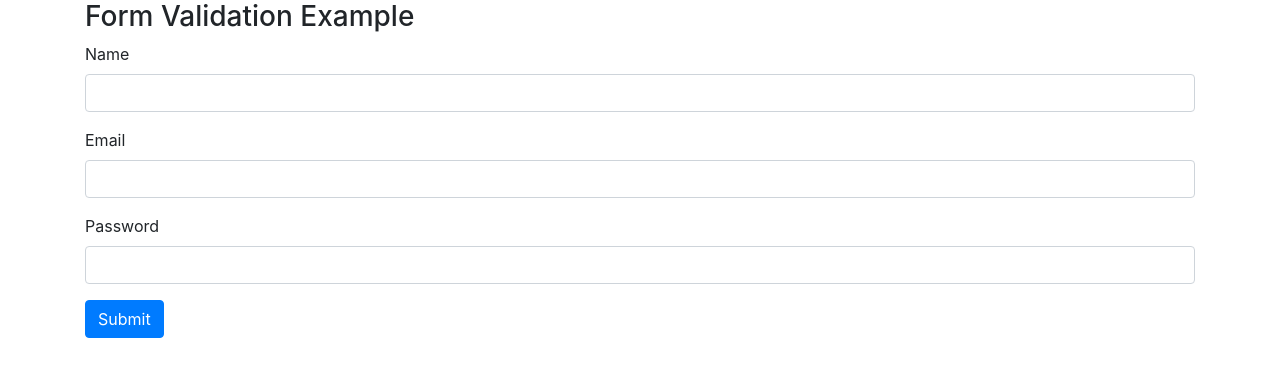
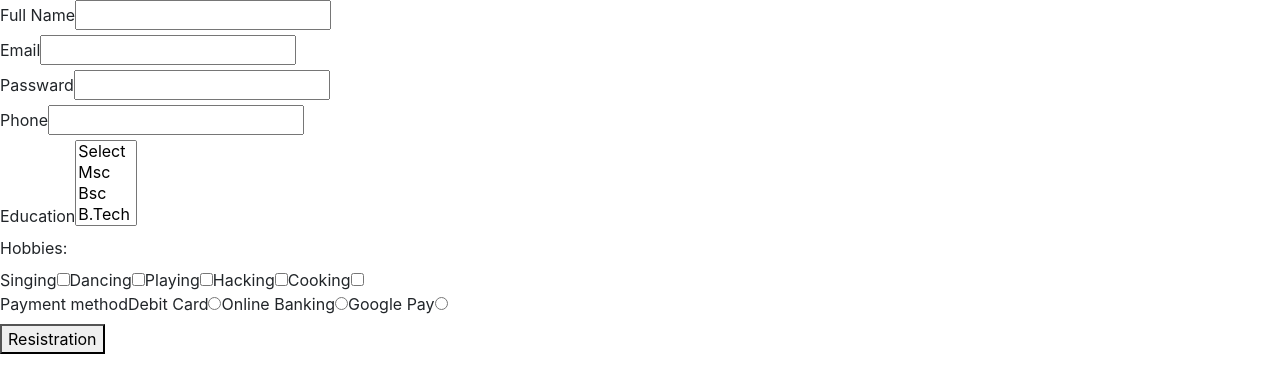
Before and after one commit to insanisbrain/react-team-demo-app, a React (Create React App) app: page / in a window 1280 px wide. Shown: the top 392 px of the page. Built offline with nearby package versions, Linux system fonts and the light colour scheme.

Commit message:
sonali.js file changes

```diff
--- a/src/App.js
+++ b/src/App.js
@@ -4,6 +4,7 @@ import Counter from './components/Counter';
 import Employee from './components/Employee';
 import Products from './components/Products';
 import { FormValidation } from './components/FormValidation';
+import Login from './components/sonali';
 
 function App() {
   return (
@@ -11,7 +12,8 @@ function App() {
       {/* <Counter /> */}
       {/* <Employee /> */}
       {/* <Products /> */}
-      <FormValidation />
+      {/* <FormValidation /> */}
+      <Login/>
     </div>
   );
 }
--- a/src/components/sonali.js
+++ b/src/components/sonali.js
@@ -2,7 +2,17 @@ import React, { useState } from 'react'
 
 
 const Login = () => {
-    const [userResistration, setuserResgistration]=useState([{
+
+  const regExp = RegExp(
+    /^[a-zA-Z0-9]+@[a-zA-Z0-9]+\.[A-Za-z]+$/
+  )
+
+
+    const regex = RegExp (/^([+]?[\s0-9]+)?(\d{3}|[(]?[0-9]+[)])?([-]?[\s]?[0-9])+$/i);
+
+
+
+    const [userResistration, setuserResgistration]=useState({
         // username:'',
         // passward:'',
         // email:'',
@@ -20,9 +30,115 @@ const Login = () => {
           password: {
             value: '',
             errorMessage: '',
+          },
+          phone:{
+            value:'',
+            errorMessage:''
+          },
+          hobbies:{
+            value:'',
+            errorMessage:''
           }
 
-    }]);
+    });
+    const [isChecked, setIsChecked] = useState(false)
+
+    // const handleclick=()=>{
+      // var selres=document.getElementById('result');
+      // selres.value='';
+      // var x=document.getElementById('education');
+      // for(var i=0;i<x.options.lenght;i++){
+      //   if(x.options[i].selected=== true){
+      //     selres.value+=x.options[i].value + '';
+      //     document.getElementById('result').innerHTML=selres.value;
+      //     document.getElementById('result').style.color='green';
+      //   }
+      // }
+      // if(document.getElementById('result').value=''){
+      //   document.getElementById('result').innerHTML='Please Select Atleast One item...!';
+      //   document.getElementById('result').style.color='red';
+      // }
+    // }
+    var ids=['singing','dancing','playing','hacking','cooking'];
+    var x=['debit','online','gpay']
+
+    const validate=(e)=>{
+
+      var count=0, valid=false;
+      for(var i=0;i<ids.length;i++){
+        if(document.getElementById(ids[i]).checked){
+          count++;
+        }
+        if(count<2){
+            document.getElementById('hob').innerHTML='Please check atleast 2 items..!'
+          }
+          else{
+            document.getElementById('hob').innerHTML=''
+
+          }
+
+      }
+      // var x=document.myform.pay;
+
+      for(var j=0;j<x.length;j++){
+        if(document.getElementById(x[j]).checked){
+          valid=true;
+          break;
+        }
+        if(valid=true){
+          document.getElementById('rad').innerHTML=''
+        }
+        else{
+          document.getElementById('rad').innerHTML='Please select payment option..!'
+
+        }
+
+      }
+
+      var x1=document.myform.education.value;
+      if(x1==''){
+        // alert('please select a education')
+        document.getElementById('result').innerHTML='Please select payment option..!'
+
+      }
+      else{
+        // alert('validation is successful')
+        document.getElementById('rad').innerHTML=''
+
+      }
+
+
+
+
+
+       // e.preventdefault();
+      // var valid=false;
+      // if(document.getElementById('singing').checked){
+      //   valid=true;
+      // }
+      // else if(document.getElementById('dancing').checked){
+      //   valid=true;
+      // }
+      // else if(document.getElementById('playing').checked){
+      //   valid=true;
+      // }
+      // else if(document.getElementById('hacking').checked){
+      //   valid=true;
+      // }
+      // else if(document.getElementById('cooking').checked){
+      //   valid=true;
+      // }
+      // if(valid){
+      //   alert('Validation Successful');
+      // }
+      // else{
+      //   // alert('please select atleast one technology');
+      //   document.getElementById('hob').innerHTML='please select atleast one technology';
+      //   return true;
+      // }
+
+
+    }
 
 
     const handleChange= (e) => {
@@ -38,15 +154,15 @@ const Login = () => {
               }
             })
             break;
-        //   case "email":
-        //     setuserResgistration({
-        //       ...userResistration, // capture older state of formData
-        //       email: {
-        //         value, // if object key left side & passing object right side are same then use that key once
-        //         errorMessage: regExp.test(value) ? "" : "Email address is invalid"
-        //       }
-        //     })
-        //     break;
+          case "email":
+            setuserResgistration({
+              ...userResistration, // capture older state of formData
+              email: {
+                value, // if object key left side & passing object right side are same then use that key once
+                errorMessage: regExp.test(value) ? "" : "Email address is invalid"
+              }
+            })
+            break;
           case "password":
             setuserResgistration({
               ...userResistration,
@@ -56,6 +172,34 @@ const Login = () => {
               }
             })
             break;
+            case "phone":
+              setuserResgistration({
+                ...userResistration,
+                phone: {
+                  value, // if object key left side & passing object right side are same then use that key once
+                  // errorMessage: value.length < 10 ? 'Atlease 10 character required' : ""
+                  // errorMessage: regex.test(value) ? '':'Phone no. is invalid'
+                  errorMessage: regex.test(value) && (value.length==10) ? '': 'phone no. is invalid'
+                }
+              })
+              break;
+              // case "hobbies":
+                // setIsChecked(!isChecked);
+            // setuserResgistration({
+              // ...userResistration
+
+
+              // hobbies: {
+              //   value:e.target.value, // if object key left side & passing object right side are same then use that key once
+              //   errorMessage: value.length < 2 ? 'Atlease 6 character required' : ""
+              // }
+              // hobbies:{
+              //   value: setIsChecked(!isChecked),
+              //   errorMessage: setIsChecked(!isChecked==true) ? '':'At least select one textbox'
+
+              // }
+            // })
+            // break;
           default:
             break;
         }
@@ -80,49 +224,62 @@ const Login = () => {
      }*/
   return (
     <>
-    <form action=''>
+    <form action='#' name='myform' onSubmit={validate}>
     {/* <form action='' onSubmit={handleSubmit}> */}
 
         <div>
             <label htmlFor='username'>Full Name</label>
             <input type='text' onChange={handleChange} autoComplete='off' name='username' id='username'/>
-            {
+            {/* {
               userResistration.username.errorMessage.length > 0 && (
                 <small>{userResistration.username.errorMessage}</small>
+              )
+            } */}
+             {
+              userResistration.username.errorMessage.length > 0 ? (
+                <small>{userResistration.username.errorMessage}</small>
+              ) : ''
+            }
+        </div>
+        <div>
+            <label htmlFor='email'>Email</label>
+            <input type='text'  onChange={handleChange} autoComplete='off' name='email' id='email'/>
+            {
+              userResistration.email.value.length > 0 && (
+                <small className="text-danger">{userResistration.email.errorMessage}</small>
+              )
+            }
+        </div>
+        <div>
+            <label htmlFor='passward'>Passward</label>
+            <input type='password'   onChange={handleChange} autoComplete='off' name='passward' id='passward'/>
+            {/* {
+              userResistration.password.errorMessage.length > 0 ? (
+                <small>{userResistration.password.errorMessage}</small>
+              ) : ''
+            } */}
+
+              {
+              userResistration.password.value.length > 0 && (
+                <small className="text-danger">{userResistration.password.errorMessage}</small>
               )
             }
         </div>
 
-        {/* <div>
-            <label htmlFor='email'>Email</label>
-            <input type='text' value={userResistration.email}  onChange={handleChange} name='email' id='email'/>
-        </div> <div>
+
+
+       <div>
             <label htmlFor='phone'>Phone</label>
-            <input type='text'value={userResistration.phone}  onChange={handleChange} name='phone' id='phone'/>
-        </div> <div>
-            <label htmlFor='passward'>Passward</label>
-            <input type='passward' value={userResistration.passward}  onChange={handleChange} name='passward' id='passward'/>
-        </div>
-        <div>
-            <label>Gender:</label>
-            Female<input type='radio' value='female'  onChange={handleChange} name='gender' id='female' />
-            Male<input type='radio' value='male'  onChange={handleChange} name='gender' id='male' />
-        </div>
-        <div>
-            <label>Hobbies:</label>
-            <div>
-
-            Singing<input type='checkbox' value='singing'  onChange={handleChange} name='hobies' id='singing' />
-            Dancing<input type='checkbox' value='dancing'  onChange={handleChange} name='hobies' id='dancing' />
-            Playing<input type='checkbox' value='playing'  onChange={handleChange} name='hobies' id='playing' />
-            Hacking<input type='checkbox' value='hacking'  onChange={handleChange} name='hobies' id='hacking' />
-            Cooking<input type='checkbox' value='cooking'  onChange={handleChange} name='hobies' id='cooking' />
-            </div>
-
+            <input type='tel' autoComplete='off' onChange={handleChange} name='phone' id='phone'/>
+            {
+              userResistration.phone.errorMessage.length > 0 ? (
+                <small>{userResistration.phone.errorMessage}</small>
+              ) : ''
+            }
         </div>
         <div>
             <label>Education</label>
-            <select name='education' value={userResistration.education} onChange={handleChange} id='education'>
+            <select name='education' multiple='multiple' onChange={handleChange} id='education'>
                 <option value='select' >Select</option>
                 <option value='Msc' >Msc</option>
                 <option value='Bsc'>Bsc</option>
@@ -130,10 +287,38 @@ const Login = () => {
                 <option value='M.Tech'>M.Tech</option>
 
             </select>
-        </div> */}
+            <small id='result'></small>
+        </div>
+        <div>
+            <label>Hobbies:</label>
+            <div>
+
+            Singing<input type='checkbox' value='singing'  onChange={handleChange} name='hobbies' id='singing' />
+            Dancing<input type='checkbox' value='dancing'  onChange={handleChange} name='hobbies' id='dancing' />
+            Playing<input type='checkbox' value='playing'  onChange={handleChange} name='hobbies' id='playing' />
+            Hacking<input type='checkbox' value='hacking'  onChange={handleChange} name='hobbies' id='hacking' />
+            Cooking<input type='checkbox' value='cooking'  onChange={handleChange} name='hobbies' id='cooking' />
+            {/* {
+              userResistration.hobbies.errorMessage.length > 0 ? (
+                <small>{userResistration.hobbies.errorMessage}</small>
+              ) : ''
+            } */}
+            <small id='hob'></small>
+
+            </div>
+
+        </div>
+        <div>
+            <label>Payment method</label>
+            Debit Card<input type='radio' value='female'  onChange={handleChange} name='pay' id='debit' />
+            Online Banking<input type='radio' value='male'  onChange={handleChange} name='pay' id='online' />
+            Google Pay<input type='radio' value='male'  onChange={handleChange} name='pay' id='gpay' />
+            <small id='rad'></small>
+
+        </div>
 
 
-        <button type='submit'> Resistration</button>
+        <button type='submit' id='btn' > Resistration</button>
 
     </form>
     {/* <div>
```
